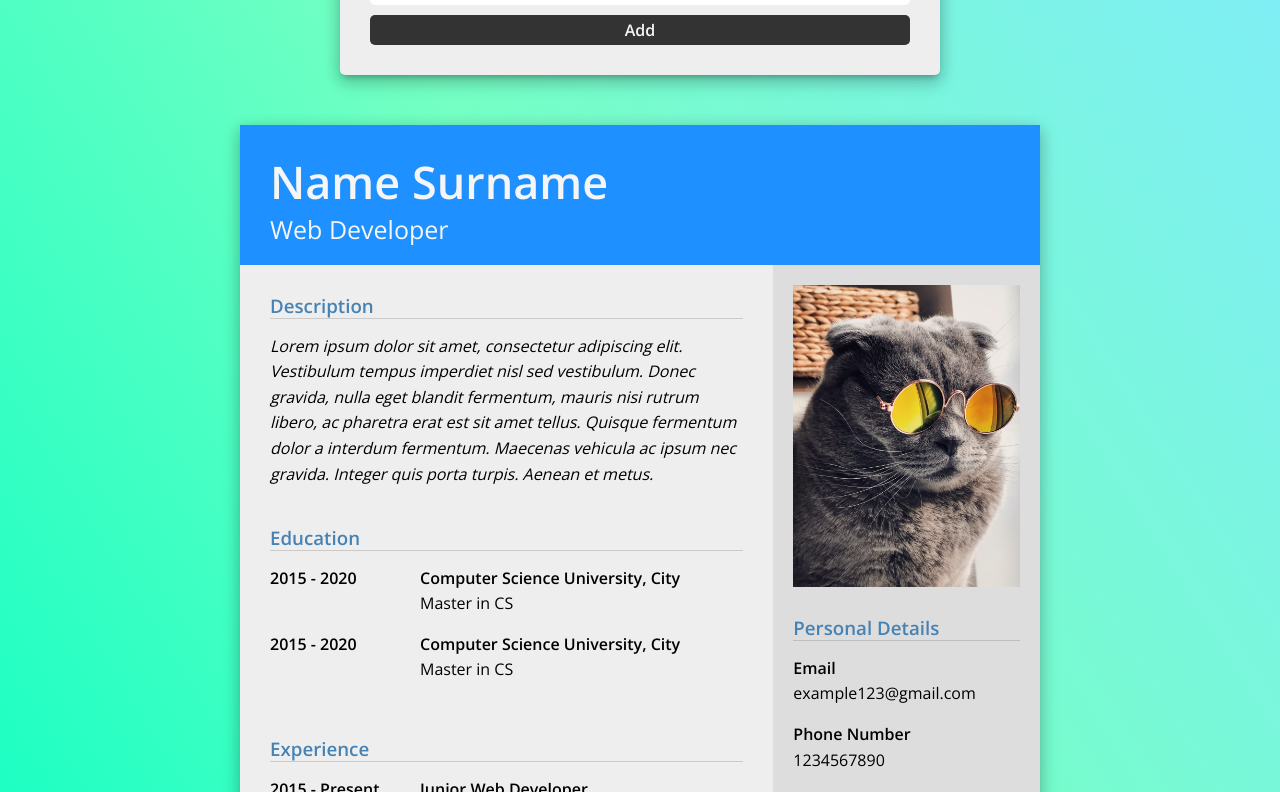
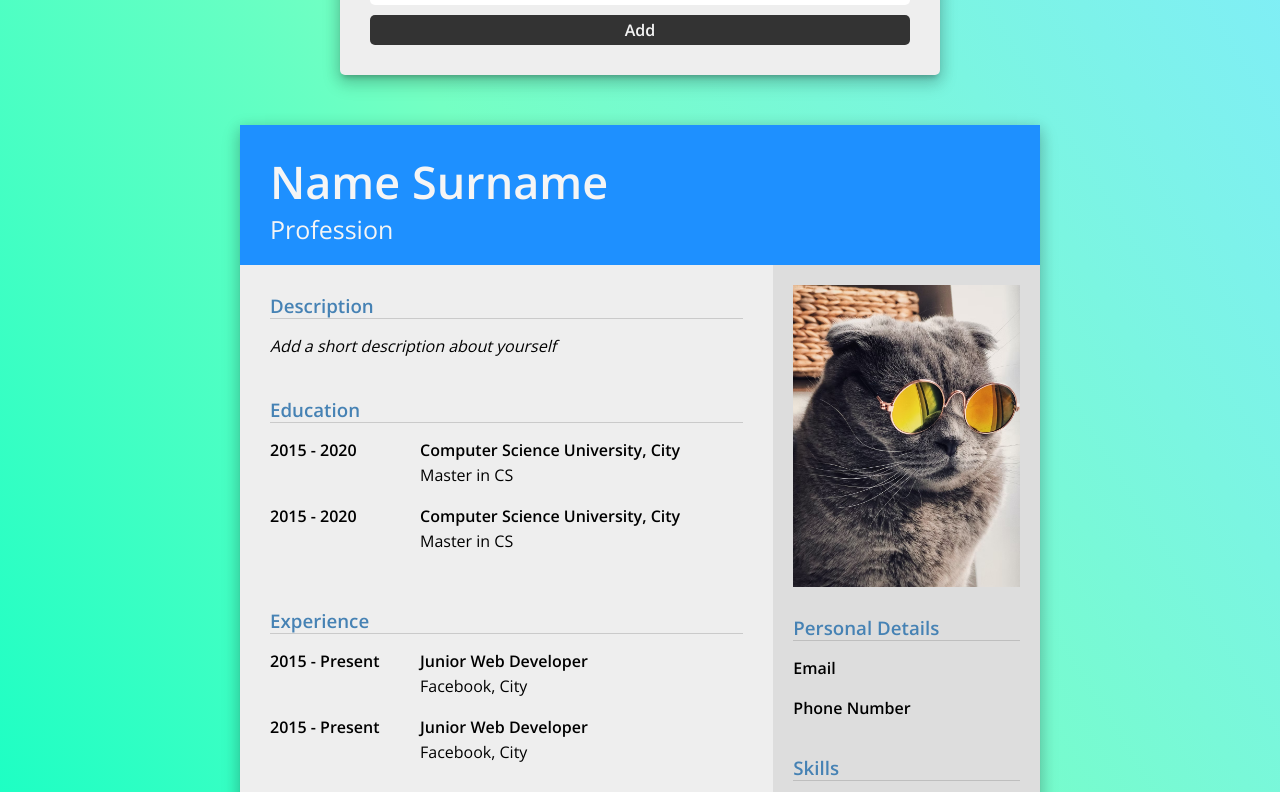
Before and after one commit to ren-isCoding/cv-application, a React (Create React App) app: page / in a window 1280 px wide. Shown: the part 1328-2120 px from the top of the page. Built offline with nearby package versions, Linux system fonts and the light colour scheme.

Commit message:
added useState hook to handle personal info input

```diff
--- a/src/components/CvCreator.js
+++ b/src/components/CvCreator.js
@@ -1,18 +1,25 @@
 import React from "react"
 import { StyledCvCreator } from "./styles/CvCreator.styled"
 
-export default function CvCreator() {
+export default function CvCreator({ setState }) {
+    let handleChange = (e) => {
+        let { name, value } = e.target
+        setState((prevState) => ({
+            ...prevState,
+            [name]: value,
+        }))
+    }
     return (
-        <StyledCvCreator>
+        <StyledCvCreator onChange={(e) => handleChange(e)}>
             <section>
                 <h3>Personal Information</h3>
                 <div className="inputs">
-                    <input placeholder="First name" />
-                    <input placeholder="Last Name" />
-                    <input placeholder="Profession" />
-                    <input placeholder="Email" />
-                    <input placeholder="Phone Number" />
-                    <input placeholder="Description" />
+                    <input placeholder="First name" name="fName" />
+                    <input placeholder="Last Name" name="lName" />
+                    <input placeholder="Profession" name="profession" />
+                    <input placeholder="Email" name="email" />
+                    <input placeholder="Phone Number" name="phoneNum" />
+                    <input placeholder="Description" name="description" />
                     <button className="add-btn">Upload Photo</button>
                 </div>
             </section>
--- a/src/components/CvDisplay.js
+++ b/src/components/CvDisplay.js
@@ -1,25 +1,23 @@
-import React from "react"
+import React, { Component } from "react"
 import { StyledCvDisplay } from "./styles/CvDisplay.styled"
 import profileImg from "../img/defaultPp.png"
 import exampleImg from "../img/boris.png"
 
-export default function CvDisplay() {
+export default function CvDisplay({ state }) {
+    let { fName, lName, profession, description, email, phoneNum } = state
     return (
         <StyledCvDisplay>
             <header>
-                <h1>Name Surname</h1>
-                <span>Web Developer</span>
+                <div>
+                    <h1>{fName ? fName : "Name"}&nbsp;</h1>
+                    <h1>{lName ? lName : "Surname"}</h1>
+                </div>
+                <span>{profession ? profession : "Profession"}</span>
             </header>
             <div className="main-info-section">
                 <section>
                     <h3>Description</h3>
-                    <div className="info-desc">
-                        Lorem ipsum dolor sit amet, consectetur adipiscing elit. Vestibulum tempus
-                        imperdiet nisl sed vestibulum. Donec gravida, nulla eget blandit fermentum,
-                        mauris nisi rutrum libero, ac pharetra erat est sit amet tellus. Quisque
-                        fermentum dolor a interdum fermentum. Maecenas vehicula ac ipsum nec
-                        gravida. Integer quis porta turpis. Aenean et metus.
-                    </div>
+                    <div className="info-desc">{description ? description : "Add a short description about yourself"}</div>
                 </section>
 
                 <section>
@@ -67,11 +65,11 @@ export default function CvDisplay() {
                     <h3>Personal Details</h3>
                     <div className="info-details">
                         <span className="info-bold">Email</span>
-                        <span>example123@gmail.com</span>
+                        <span>{email}</span>
                     </div>
                     <div className="info-details">
                         <span className="info-bold">Phone Number</span>
-                        <span>1234567890</span>
+                        <span>{phoneNum}</span>
                     </div>
                 </section>
                 <section>
--- a/src/components/Main.js
+++ b/src/components/Main.js
@@ -1,13 +1,15 @@
-import React from "react"
+import React, { useState } from "react"
 import CvCreator from "./CvCreator"
 import CvDisplay from "./CvDisplay"
 import { StyledMain } from "./styles/Main.styled"
 
 export default function Main() {
+    const [state, setState] = useState({})
+
     return (
         <StyledMain>
-            <CvCreator />
-            <CvDisplay />
+            <CvCreator setState={setState} />
+            <CvDisplay state={state} />
         </StyledMain>
     )
 }
--- a/src/components/styles/CvDisplay.styled.js
+++ b/src/components/styles/CvDisplay.styled.js
@@ -2,7 +2,7 @@ import styled from "styled-components"
 
 export let StyledCvDisplay = styled.div`
     position: sticky;
-    top: 7rem;
+    top: 0rem;
 
     display: grid;
     grid-template-columns: 6fr 3fr;
@@ -12,8 +12,9 @@ export let StyledCvDisplay = styled.div`
     height: 110rem;
 
     background: #eeeeee;
-    box-shadow: 0px 8px 17px 2px rgba(0, 0, 0, 0.14), 0px 3px 14px 2px rgba(0, 0, 0, 0.12),
-        0px 5px 5px -3px rgba(0, 0, 0, 0.2);
+    box-shadow: 0px 8px 17px 2px rgba(0, 0, 0, 0.14), 0px 3px 14px 2px rgba(0, 0, 0, 0.12), 0px 5px 5px -3px rgba(0, 0, 0, 0.2);
+
+    overflow: hidden;
 
     @media (max-width: 800px) {
         width: 100%;
@@ -31,6 +32,10 @@ export let StyledCvDisplay = styled.div`
         color: whitesmoke;
         padding: 3rem;
         grid-column: 1/ -1;
+
+        div {
+            display: flex;
+        }
 
         h1 {
             font-weight: 900;
@@ -92,6 +97,7 @@ export let StyledCvDisplay = styled.div`
         padding: 2rem;
         display: flex;
         flex-direction: column;
+        overflow: hidden;
     }
 
     .profile-img {
```
